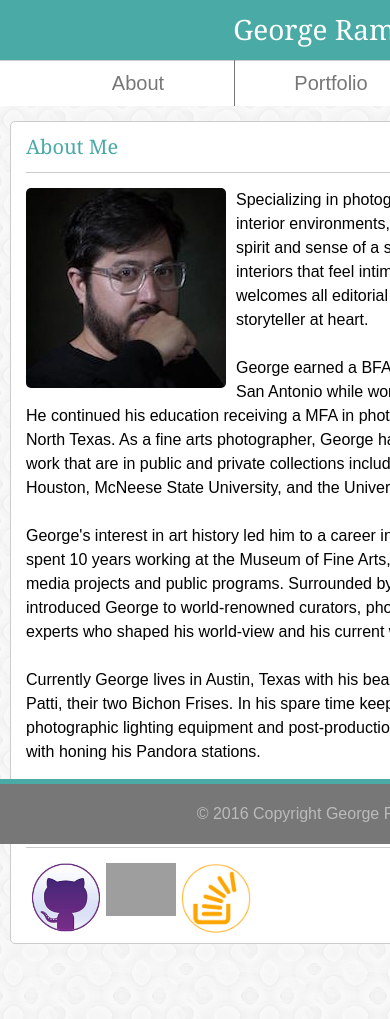
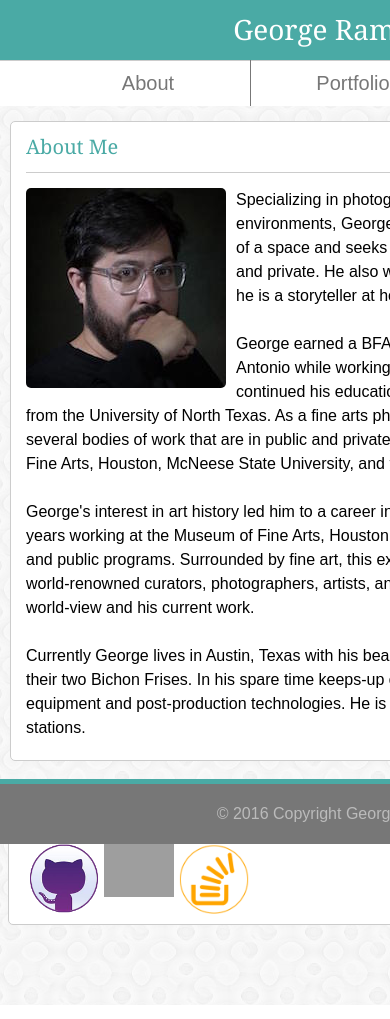
Before and after one commit to GRamirez2/Assignment1, a PHP site: page /index.php in a window 390 px wide; the page is wider, and only the part inside the window is pictured. Run offline with PHP 8.4, Linux system fonts and the light colour scheme; grey boxes are pictures that could not be loaded.

Commit message:
resizing finished

```diff
--- a/assets/css/style.css
+++ b/assets/css/style.css
@@ -340,7 +340,7 @@
 
 
 	#header{
-		background-color: red;
+		/*background-color: red;*/
 	}
 
 	#name{
@@ -361,11 +361,11 @@
 		overflow: auto;
 		width: 768px;
 		height: auto;
-		padding-bottom: 300px;
+		padding-bottom: 100px;
 			}
 
 	.main{
-		width: 90%;
+		width: 700px;
 		margin: 20px 20px;
 		height: auto;
 	}
@@ -407,7 +407,7 @@
 	#sidebar{
 
 		float: left;
-		width: 90%;
+		width: 700px;
 		margin: 0px 20px;
 	}
 
@@ -420,11 +420,12 @@
 
 
 	#header{
-		background: green;
+		/*background: green;*/
+		width:680px;
 	}
 
 	#name{
-		width: 100%;
+		width: 640px;
 		text-align: center;
 		margin: 0px 0px;
 	}
@@ -467,21 +468,20 @@
 	}
 
 	#center{
-		overflow: auto;
-		width: 640px;
+		/*overflow: auto;*/
+		width: 680px;
 		padding-bottom: 75px;
 		height: auto;
 
 			}
 	.container{
-		width: 640px;
-		padding: 0px;
-		margin:0px;
+		width: 680px;
+		margin: 0px 0px;
 
 	}
 
 	.main{
-		width: 590px;
+		width: 630px;
 		margin: 15px 10px;
 		padding-bottom: 20px;
 	}
@@ -558,9 +558,9 @@
 
 
 	#sidebar{
-		float: left;
-		width: 590px;
-		margin: 0px 10px;
+		width: 630px;
+		margin: 5px 10px;
+
 	}
 
 }/*end of 640 width adjustments*/
```
